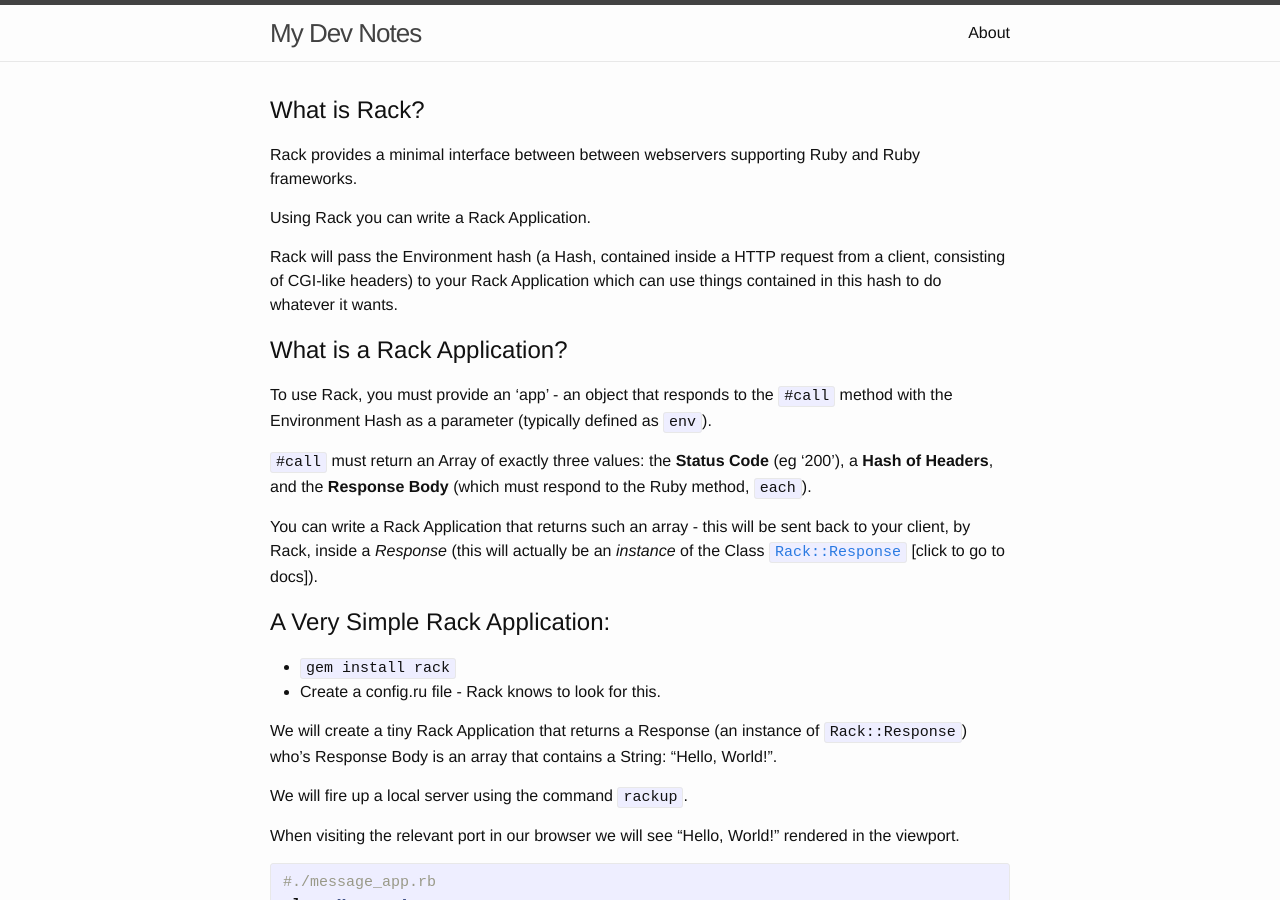
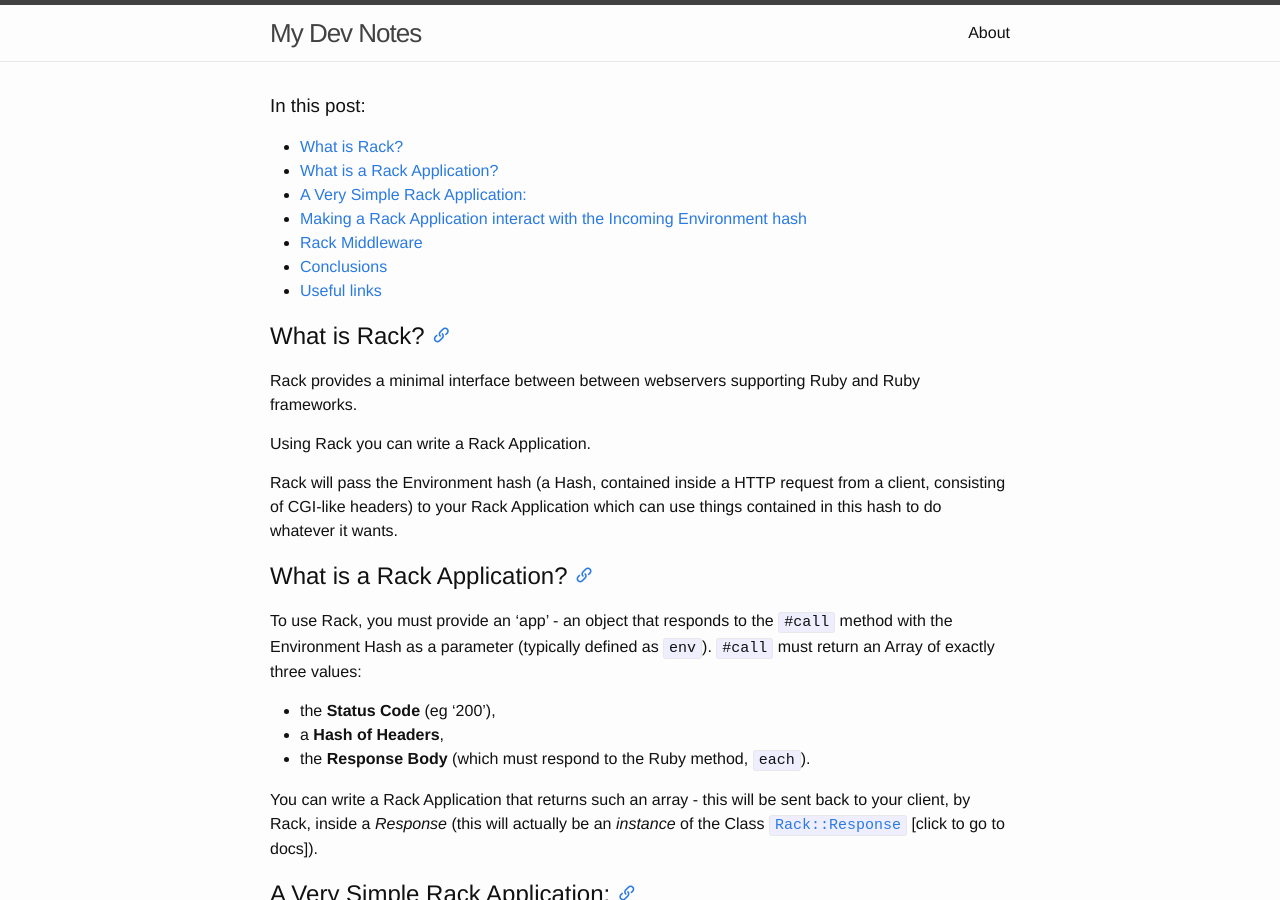
Before and after one commit to Yorkshireman/yorkshireman.github.io, a Jekyll site: the page built from _posts/2016-05-03-rack-and-rack-middleware.md, in a window 1280 px wide and 900 px high. Built offline with Jekyll 4.4.1, drawn with Linux system fonts in a browser that asks for light colours; some of the changed text lies outside the part shown.

Commit message:
add contents table to rack middleware post

```diff
--- a/_posts/2016-05-03-rack-and-rack-middleware.md
+++ b/_posts/2016-05-03-rack-and-rack-middleware.md
@@ -4,7 +4,13 @@ title: 'Rack and Rack Middleware'
 author: Andrew Stelmach
 date: 2016-05-03
 categories: ruby, rack
+custom_js:
+- anchorjs.js
+- contents-table.js
 ---
+
+### In this post:
+{% include contents-table.html %}
 
 What is Rack?
 ------
@@ -16,9 +22,11 @@ Rack will pass the Environment hash (a Hash, contained inside a HTTP request fro
 
 What is a Rack Application?
 ------
-To use Rack, you must provide an 'app' - an object that responds to the `#call` method with the Environment Hash as a parameter (typically defined as `env`).
+To use Rack, you must provide an 'app' - an object that responds to the `#call` method with the Environment Hash as a parameter (typically defined as `env`). `#call` must return an Array of exactly three values:
 
-`#call` must return an Array of exactly three values: the **Status Code** (eg '200'), a **Hash of Headers**, and the **Response Body** (which must respond to the Ruby method, `each`).
+- the **Status Code** (eg '200'),
+- a **Hash of Headers**,
+- the **Response Body** (which must respond to the Ruby method, `each`).
 
 You can write a Rack Application that returns such an array - this will be sent back to your client, by Rack, inside a _Response_ (this will actually be an _instance_ of the Class [`Rack::Response`](http://www.rubydoc.info/github/rack/rack/Rack/Response) [click to go to docs]).
 
@@ -190,7 +198,8 @@ class MessageApp
 end
 {% endhighlight %}
 
-### Useful links:
+Useful links
+---
 
 - [Complete code for this post (Github repo commit)](https://github.com/Yorkshireman/rack_middleware_practice/tree/9310bce29006e7d846fcb6257bca66d183cce5f0)
 - [Good Blog Post, "Introduction to Rack Middleware"](https://www.amberbit.com/blog/2011/07/13/introduction-to-rack-middleware/)
```
